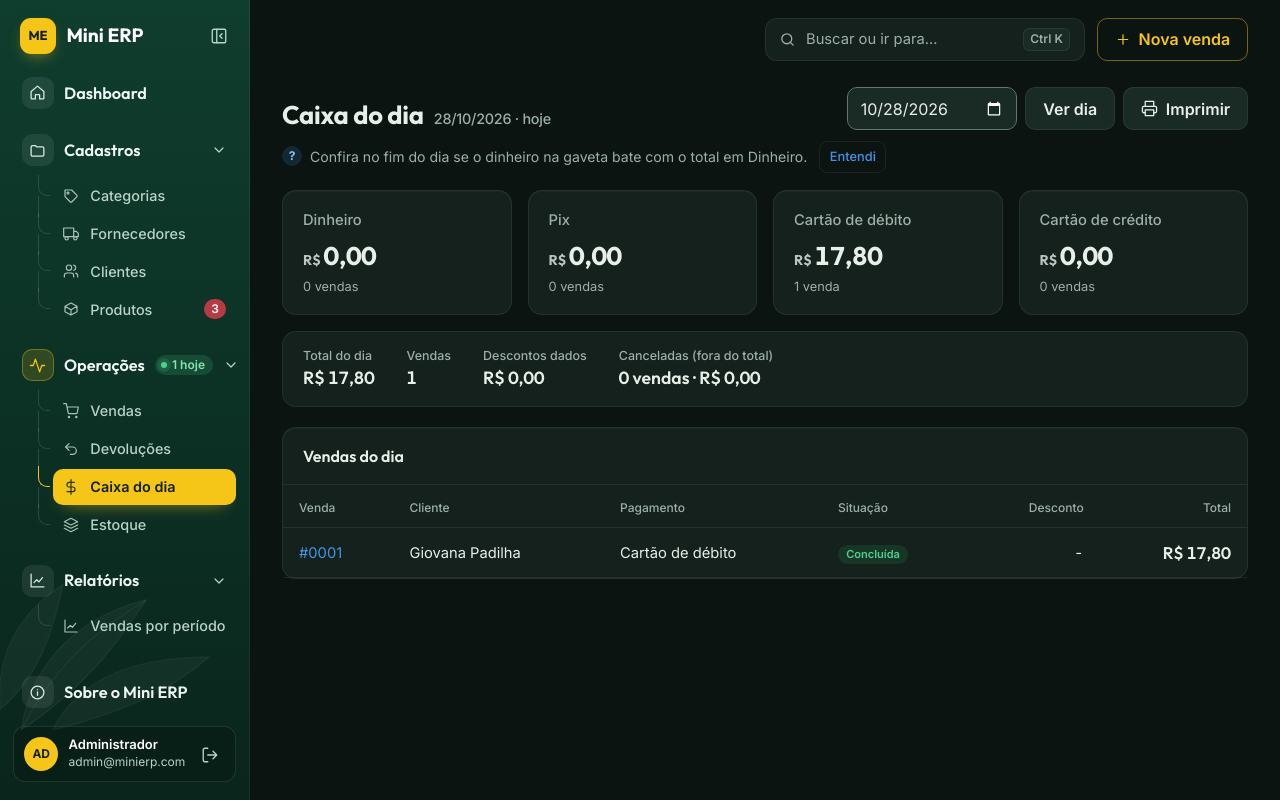
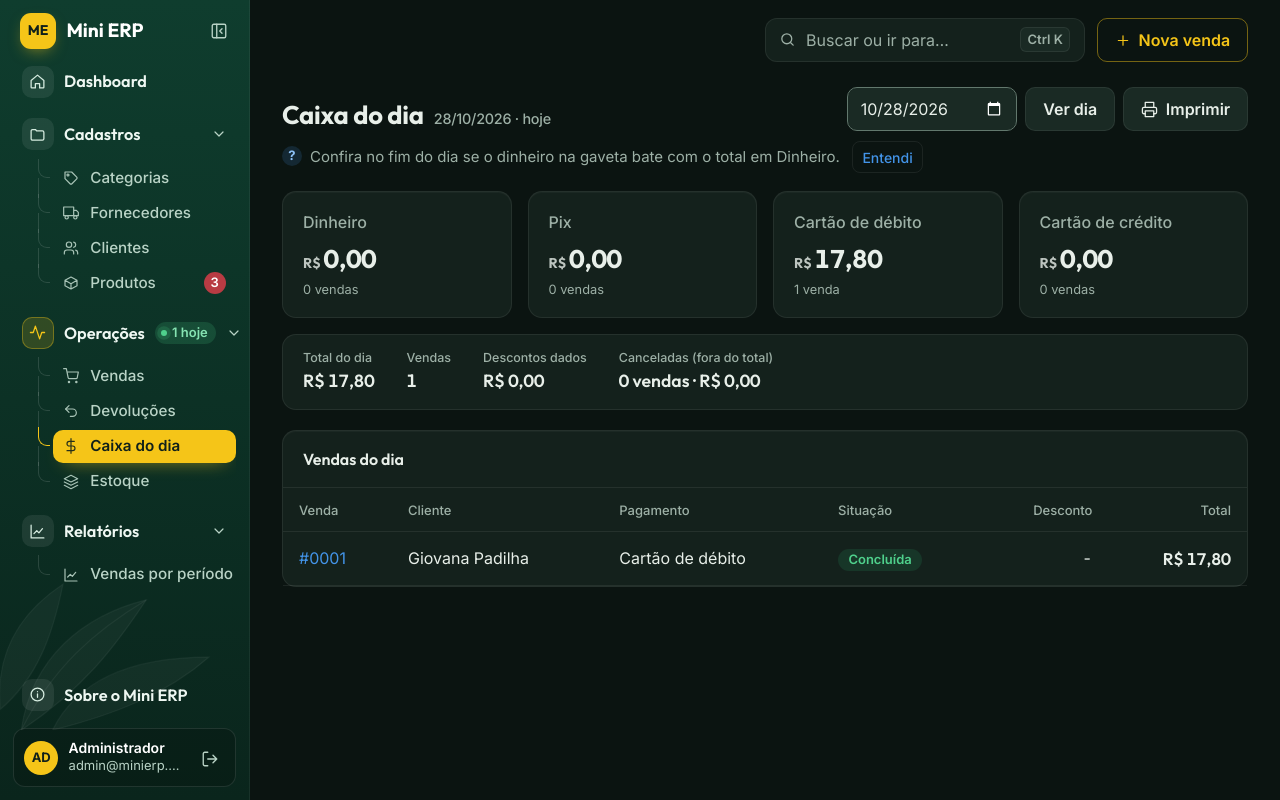
Before and after one commit to negri007/MINI-ERP, a Laravel app: page /caixa in a window 1280 px wide. Run offline with Laravel 12, Linux system fonts and the light colour scheme; a user stored in the database is signed in; data comes from the database, SQL or seed files in the repository; data that the repository does not hold is empty.

Commit message:
Letras maiores e mais espaço entre linhas, sem tirar informação
- Texto principal 16px; textos de apoio 14px; etiquetas 13px (antes 12px).
- Linhas das listas e tabelas mais espaçadas; etiquetas de situação maiores.
- Menu lateral cabe inteiro em notebook 1366x768.

Co-Authored-By: Claude Opus 5.5 <noreply@anthropic.com>
Claude-Session: https://claude.ai/code/session_0111rcv9K2qLxjN1XcRWxr7U

```diff
--- a/public/css/tema.css
+++ b/public/css/tema.css
@@ -49,14 +49,15 @@
     --raio: 14px;
 
     /* Escala dos textos pequenos: só dois tamanhos, e nada abaixo de 12px (fica legível) */
-    --texto-mini: .75rem;      /* 12px: etiquetas, legendas, contadores */
-    --texto-pequeno: .8125rem; /* 13px: textos de apoio, rótulos, pílulas */
+    /* (aumentados: antes 12px e 13px davam a impressão de informação demais, tudo miúdo) */
+    --texto-mini: .8125rem;    /* 13px: etiquetas, legendas, contadores */
+    --texto-pequeno: .875rem;  /* 14px: textos de apoio, rótulos, pílulas */
 
     /* Bootstrap usando a paleta */
     --bs-body-bg: var(--fundo);
     --bs-body-color: var(--texto);
     --bs-body-font-family: var(--fonte-texto);
-    --bs-body-font-size: .92rem;
+    --bs-body-font-size: 1rem; /* 16px: texto principal (antes 14,7px) */
     --bs-secondary-color: var(--texto-2);
     --bs-tertiary-bg: var(--cartao-2);
     --bs-border-color: var(--borda);
@@ -241,7 +242,7 @@ h1, h2, h3, .h1, .h2, .h3, .h4, .h5 { font-family: var(--fonte-titulo); font-wei
 .secao-itens > div { overflow: hidden; margin-left: 1.55rem; padding: .25rem 0 .1rem .95rem; }
 
 /* Itens-filhos ligados à seção por "galhos" (linhas em curva) */
-.menu-item.filho { padding: .45rem .65rem; font-size: .9rem; }
+.menu-item.filho { padding: .45rem .65rem; font-size: .95rem; }
 .menu-item.filho svg { width: 16px; height: 16px; opacity: .9; }
 .menu-item.filho:hover { transform: translateX(3px); }
 .menu-item.filho::before, .menu-item.filho::after {
@@ -414,7 +415,7 @@ kbd {
     border-bottom-color: var(--borda);
 }
 .table > :not(caption) > * > * { padding-left: 1rem; padding-right: 1rem; }
-.table > tbody td { padding-top: .75rem; padding-bottom: .75rem; }
+.table > tbody td { padding-top: .85rem; padding-bottom: .85rem; }
 .table-sm > :not(caption) > * > * { padding-top: .45rem; padding-bottom: .45rem; }
 
 .form-label { color: var(--texto-2); font-size: var(--texto-pequeno); font-weight: 500; margin-bottom: .35rem; }
@@ -485,7 +486,7 @@ kbd {
 }
 
 /* Selos de situação: fundo translúcido + texto na cor */
-.badge { font-weight: 600; padding: .35em .75em; border-radius: 99px; }
+.badge { font-size: var(--texto-mini); font-weight: 600; padding: .35em .8em; border-radius: 99px; }
 .badge.bg-success { background: rgba(45, 171, 106, .15) !important; color: var(--verde-texto) !important; }
 .badge.bg-danger { background: rgba(229, 96, 96, .15) !important; color: #ff8a8a !important; }
 .badge.bg-warning { background: rgba(194, 128, 59, .18) !important; color: #e8a15a !important; }
@@ -755,7 +756,7 @@ a:hover { text-decoration: underline; }
 .resumo-lista .mini b { font-family: var(--fonte-titulo); font-size: 1.3rem; font-weight: 600; }
 
 /* A tabela: cada linha é um cartão separado */
-.lista { width: 100%; border-collapse: separate; border-spacing: 0 8px; margin-top: -8px; }
+.lista { width: 100%; border-collapse: separate; border-spacing: 0 10px; margin-top: -10px; }
 .lista > thead th { padding: .2rem 1rem; color: var(--texto-2); font-size: var(--texto-mini); font-weight: 500; text-align: left; white-space: nowrap; }
 .lista > thead th.text-end { text-align: right; }
 .lista > thead th.text-center { text-align: center; }
@@ -766,7 +767,7 @@ a:hover { text-decoration: underline; }
 .lista .ordenavel.ativa .seta { opacity: 1; }
 
 .lista > tbody > tr > td {
-    padding: .75rem 1rem;
+    padding: .9rem 1.1rem;
     border-top: 1px solid var(--borda);
     border-bottom: 1px solid var(--borda);
     background: var(--cartao);
@@ -1053,7 +1054,7 @@ a:hover { text-decoration: underline; }
 
 /* Dica abaixo do título (azul-céu = informação) */
 .dica { display: flex; flex-wrap: wrap; align-items: center; gap: .5rem .75rem; margin: -.35rem 0 1.1rem; }
-.dica-texto { display: flex; align-items: flex-start; gap: .5rem; margin: 0; color: var(--texto-2); font-size: .88rem; }
+.dica-texto { display: flex; align-items: flex-start; gap: .5rem; margin: 0; color: var(--texto-2); font-size: .9375rem; }
 .dica-marca {
     display: inline-grid; place-items: center; flex-shrink: 0;
     width: 20px; height: 20px; border-radius: 50%;
@@ -1062,7 +1063,7 @@ a:hover { text-decoration: underline; }
 .dica-fechar, .dica-abrir {
     display: inline-flex; align-items: center; gap: .35rem;
     min-height: 32px; padding: .2rem .6rem; border: 1px solid var(--borda); border-radius: 8px;
-    background: transparent; color: var(--ceu); font-size: .8rem; font-weight: 500;
+    background: transparent; color: var(--ceu); font-size: var(--texto-pequeno); font-weight: 500;
 }
 .dica-fechar:hover, .dica-abrir:hover { background: var(--cartao-2); color: #7ab4f0; }
 .dica-abrir { display: none; }
@@ -1072,7 +1073,7 @@ a:hover { text-decoration: underline; }
 /* "?" ao lado do rótulo e o texto de explicação embaixo do campo */
 .rotulo-com-ajuda { display: flex; align-items: center; gap: .4rem; margin-bottom: .35rem; }
 .rotulo-com-ajuda .form-label { margin-bottom: 0; }
-.legenda-com-ajuda { float: none; display: inline-block; width: auto; margin: 0 .4rem .35rem 0; font-size: .8rem; }
+.legenda-com-ajuda { float: none; display: inline-block; width: auto; margin: 0 .4rem .35rem 0; font-size: var(--texto-pequeno); }
 .ajuda-botao {
     display: inline-grid; place-items: center;
     width: 24px; height: 24px; padding: 0; border: 1px solid rgba(67, 148, 232, .45); border-radius: 50%;
@@ -1107,7 +1108,7 @@ a:hover { text-decoration: underline; }
 .passos-lista li.feito .passos-marca { border-color: var(--verde); background: var(--verde); }
 .passos-lista li.feito .passos-texto { color: var(--texto-2); }
 .passos-texto { flex: 1; }
-.passos-feito { color: var(--verde-texto); font-size: .82rem; font-weight: 600; }
+.passos-feito { color: var(--verde-texto); font-size: var(--texto-pequeno); font-weight: 600; }
 
 /* "Sobre o Mini ERP" no fim do menu: empurrado para baixo, logo acima do usuário */
 .menu-rodape { position: relative; z-index: 1; margin-top: auto; padding-top: .5rem; }
@@ -1206,7 +1207,7 @@ html:has(.pe-venda) { scroll-padding-bottom: 10rem; }
 .aviso-custo:empty { display: none; }
 .aviso-custo { color: #e8a15a; }
 /* Aviso de vendas sem custo que ficaram fora do lucro */
-.aviso-lucro, .kpi .aviso-lucro { color: #e8a15a; font-size: .8rem; }
+.aviso-lucro, .kpi .aviso-lucro { color: #e8a15a; font-size: var(--texto-pequeno); }
 .resumo-5 { grid-template-columns: repeat(5, 1fr); }
 @media (max-width: 991.98px) { .resumo-5 { grid-template-columns: 1fr 1fr; } }
 
@@ -1274,3 +1275,12 @@ html:has(.pe-venda) { scroll-padding-bottom: 10rem; }
 
 .lista-simples { list-style: none; padding: 0; margin: 0; }
 .lista-simples li + li { margin-top: .15rem; }
+
+/* Telas baixas (notebook 1366×768): menu um pouco mais justo para caber sem rolar */
+@media (min-width: 992px) and (max-height: 820px) {
+    .lateral { padding-top: .8rem; padding-bottom: .8rem; }
+    .lateral-topo { padding-bottom: .6rem; }
+    .menu-item { padding-top: .4rem; padding-bottom: .4rem; }
+    .menu-item.filho { padding-top: .32rem; padding-bottom: .32rem; }
+    .secao { margin-top: .4rem; }
+}
--- a/resources/views/vendas/index.blade.php
+++ b/resources/views/vendas/index.blade.php
@@ -84,7 +84,7 @@
                                 <td class="text-end">
                                     <span class="valor-lista {{ $venda->estaCancelada() ? 'riscado' : '' }}">R$ {{ number_format($venda->total, 2, ',', '.') }}</span>
                                     @if ($venda->total_devolvido > 0)
-                                        <small class="d-block text-muted">devolvido R$ {{ number_format($venda->total_devolvido, 2, ',', '.') }}</small>
+                                        <small class="d-block text-muted text-nowrap">devolvido R$ {{ number_format($venda->total_devolvido, 2, ',', '.') }}</small>
                                     @endif
                                     @if ($venda->desconto > 0)
                                         <small class="d-block text-muted">desconto R$ {{ number_format($venda->desconto, 2, ',', '.') }}</small>
```
